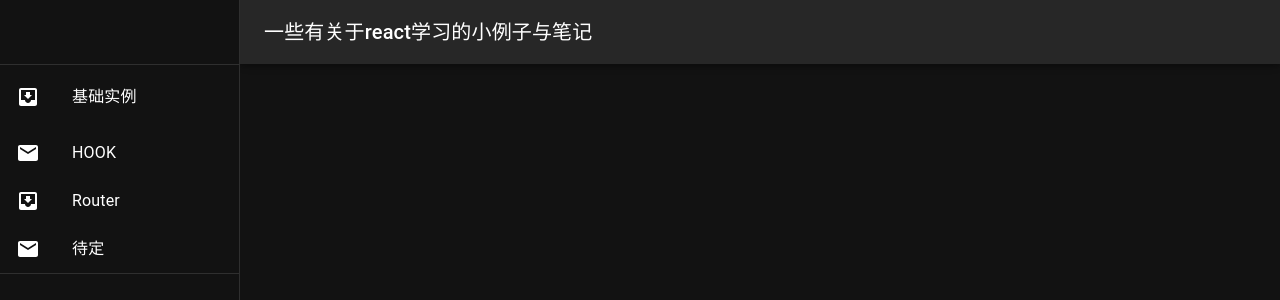
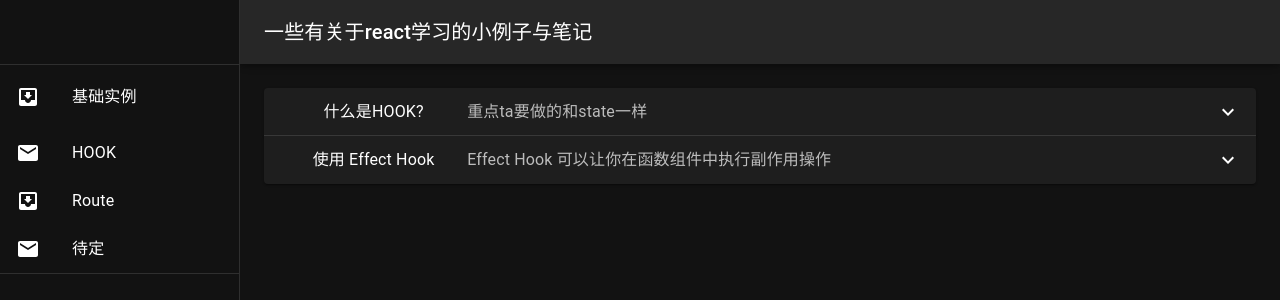
Before and after one commit to bosichong/basics-demo, a React (Create React App) app: page /hook in a window 1280 px wide. Shown: the top 300 px of the page. Built offline with nearby package versions, Linux system fonts and the light colour scheme.

Commit message:
更新Hook

```diff
--- a/src/App.js
+++ b/src/App.js
@@ -52,19 +52,19 @@ function ResponsiveDrawer(props) {
         </ListItem>
       </List>
       <ListItem key="Hook" disablePadding>
-        <ListItemButton to="/about">
+        <ListItemButton to="/hook">
           <ListItemIcon>
             <MailIcon />
           </ListItemIcon>
           <ListItemText primary="HOOK" />
         </ListItemButton>
       </ListItem>
-      <ListItem key="Router" disablePadding>
-        <ListItemButton to="/about">
+      <ListItem key="Route" disablePadding>
+        <ListItemButton to="/route">
           <ListItemIcon>
             <InboxIcon />
           </ListItemIcon>
-          <ListItemText primary="Router" />
+          <ListItemText primary="Route" />
         </ListItemButton>
       </ListItem>
       <ListItem key="More" disablePadding>
--- a/src/components/Hook-test.js
+++ b/src/components/Hook-test.js
@@ -1 +1,107 @@
-import React, { useState } from 'react';
+import React, { useState,useEffect } from 'react';
+
+
+import Button from '@mui/material/Button';
+import Accordion from '@mui/material/Accordion';
+import AccordionDetails from '@mui/material/AccordionDetails';
+import AccordionSummary from '@mui/material/AccordionSummary';
+import Typography from '@mui/material/Typography';
+import ExpandMoreIcon from '@mui/icons-material/ExpandMore';
+
+
+// 什么是HOOK?
+class BtnTestCls extends React.Component {
+
+    constructor(props){
+        super(props)
+        this.state = {
+            title : "class组件通过this.state来传递数据"
+        }
+    }
+    render(){
+        return (
+            <Button variant="contained">{this.state.title}</Button>
+        )}
+}
+
+function BtnTestFun(){
+    const [title,setTitle] = useState("这是一个函数组件通过useState()设置的默认值")
+    return(
+        <Button variant="outlined">{title}</Button>
+    )
+}
+
+
+// 使用 Effect Hook
+
+function BtnTestEffcet(){
+    const[count,setCount] = useState(0)
+    useEffect(() => {
+        console.log("Effect Hook 就是指useEffect()这个特殊函数，它让函数组件能在渲染完成后执行自定义操作")
+    } ,[])
+    return(
+        <div>
+            <p>当前点击了{count}次</p>
+            <Button onClick={() => setCount(count+100)} variant="outlined">请点击!</Button>
+        </div>
+
+    )
+}
+
+
+
+
+function ControlledAccordions() {
+  const [expanded, setExpanded] = React.useState(false);
+
+  const handleChange = (panel) => (event, isExpanded) => {
+    setExpanded(isExpanded ? panel : false);
+  };
+
+  return (
+    <div>
+      <Accordion expanded={expanded === 'panel1'} onChange={handleChange('panel1')}>
+        <AccordionSummary
+          expandIcon={<ExpandMoreIcon />}
+          aria-controls="panel1bh-content"
+          id="panel1bh-header"
+        >
+          <Typography sx={{ width: '20%', flexShrink: 0 }}>
+            什么是HOOK?
+          </Typography>
+          <Typography sx={{ color: 'text.secondary' }}>重点ta要做的和state一样</Typography>
+        </AccordionSummary>
+        <AccordionDetails>
+        <p>Hook 是 React 16.8 的新增特性。它可以让你在不编写 class 的情况下使用 state 以及其他的 React 特性</p>
+            <BtnTestCls />
+        <p>通过setState()在函数组件中定义组件的状态和修改状态的方法.</p>
+            <BtnTestFun />
+        </AccordionDetails>
+      </Accordion>
+      <Accordion expanded={expanded === 'panel2'} onChange={handleChange('panel2')}>
+        <AccordionSummary
+          expandIcon={<ExpandMoreIcon />}
+          aria-controls="panel2bh-content"
+          id="panel2bh-header">
+          <Typography sx={{ width: '20%', flexShrink: 0 }}>使用 Effect Hook</Typography>
+          <Typography sx={{ color: 'text.secondary' }}>
+          Effect Hook 可以让你在函数组件中执行副作用操作
+          </Typography>
+        </AccordionSummary>
+        <AccordionDetails>
+        <BtnTestEffcet />
+        </AccordionDetails>
+      </Accordion>
+
+    </div>
+  );
+}
+
+
+export default function Hook() {
+  return (
+    <>
+      <ControlledAccordions />
+    </>
+  );
+}
--- /dev/null
+++ b/src/components/Route-test.js
@@ -0,0 +1,8 @@
+import React, { useState,useEffect } from 'react';
+
+
+export default function Route() {
+    return (
+        <h1>route</h1>
+    )
+}
```
Also changed, not shown: src/routes/index.js (+8 -3 lines).
